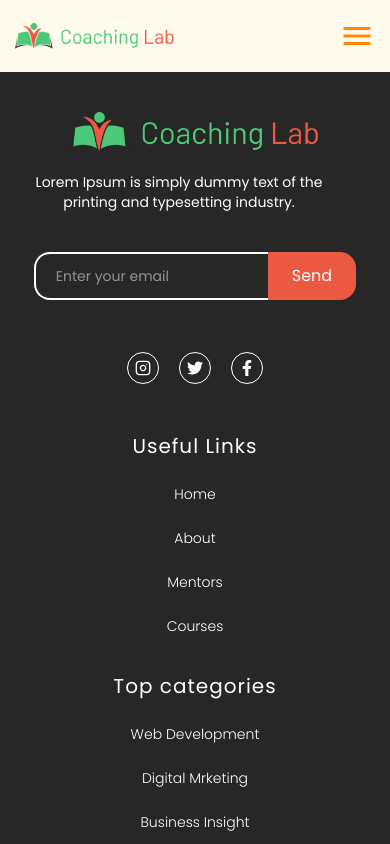
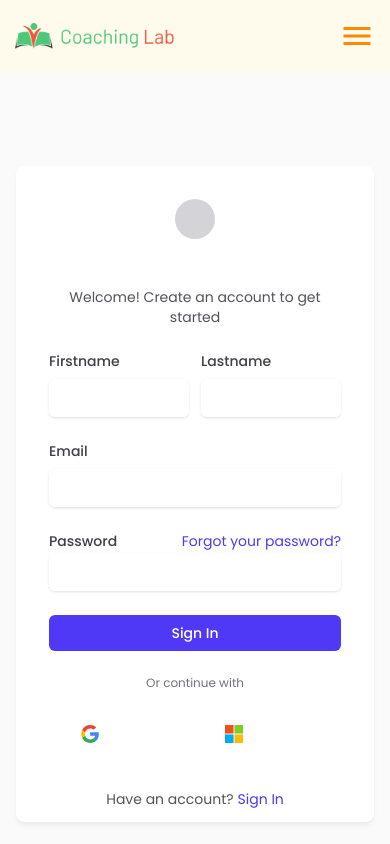
Before and after one commit to VikashFaujdar/computer-classes, a React (Vite) app: page /contact in a window 390 px wide. Shown: the top 844 px of the page. Built offline with nearby package versions, Linux system fonts and the light colour scheme.

Commit message:
add some property of outline

```diff
--- a/src/App.jsx
+++ b/src/App.jsx
@@ -3,6 +3,7 @@ import Home from "./Pages/HomePage/Home"
 import gsap from 'gsap';
 import { ScrollTrigger } from "gsap/ScrollTrigger";
 import { useGSAP } from "@gsap/react";
+import Contact from "./Pages/Contact/Contact"
 
 
 gsap.registerPlugin(ScrollTrigger);
@@ -14,6 +15,7 @@ function App() {
   return (
     <Routes>
       <Route path="/" element={<Home/>}/>
+      <Route path="/contact" element={<Contact/>}/>
     </Routes>
   )
 }
--- /dev/null
+++ b/src/Pages/Contact/Contact.jsx
@@ -0,0 +1,136 @@
+import React, { useState } from 'react'
+
+const Contact = () => {
+
+    const [firstName, setFirstname] = useState('')
+    const [lastName, setlastName] = useState('')
+
+    const submitHandler = (e) => {
+        e.preventDefault()
+        console.log(firstName,lastName)
+
+        setFirstname('');
+        setlastName('')
+    }
+
+    return (
+        <section class="flex min-h-screen bg-zinc-50 px-4 py-16 md:py-32 dark:bg-transparent text-white">
+            <form
+
+            onSubmit={(e)=>{
+                submitHandler(e)
+                console.log("Form Submitted Successfully")
+            }}
+                class="bg-white m-auto h-fit w-full max-w-sm overflow-hidden rounded-lg border shadow-md shadow-zinc-950/5 dark:bg-zinc-900">
+
+                <div class="bg-card -m-px rounded-lg border p-8 pb-6">
+                    <div class="text-center">
+                        <a href="/" aria-label="go home" class="mx-auto block w-fit">
+                            <div class="w-10 h-10 bg-zinc-300 rounded-full mx-auto"></div>
+                        </a>
+                        <h1 class="mb-1 mt-4 text-xl font-semibold">Create a Tailark Account</h1>
+                        <p class="text-sm text-zinc-600 dark:text-zinc-400">
+                            Welcome! Create an account to get started
+                        </p>
+                    </div>
+
+                    <div class="mt-6 space-y-6">
+                        <div class="grid grid-cols-2 gap-3">
+                            <div class="space-y-2">
+                                <label for="firstname" class="block text-sm font-medium text-zinc-700 dark:text-zinc-300">
+                                    Firstname
+                                </label>
+                                <input type="text" id="firstname" name="firstname" required
+
+                                value={firstName}
+                                onChange={(e)=>{
+                                    setFirstname(e.target.value)
+                                }}
+                                    class="w-full rounded-md border px-3 py-2 text-sm shadow-sm focus:border-indigo-500 focus:ring focus:ring-indigo-200 dark:bg-zinc-800 dark:border-zinc-700 dark:text-zinc-100" />
+                            </div>
+                            <div class="space-y-2">
+                                <label for="lastname" class="block text-sm font-medium text-zinc-700 dark:text-zinc-300">
+                                    Lastname
+                                </label>
+                                <input type="text" id="lastname" name="lastname" required
+
+                                value={lastName}
+                                onChange={(e)=>{
+                                    setlastName(e.target.value)
+                                }}
+                                    class="w-full rounded-md border px-3 py-2 text-sm shadow-sm focus:border-indigo-500 focus:ring focus:ring-indigo-200 dark:bg-zinc-800 dark:border-zinc-700 dark:text-zinc-100" />
+                            </div>
+                        </div>
+
+                        <div class="space-y-2">
+                            <label for="email" class="block text-sm font-medium text-zinc-700 dark:text-zinc-300">
+                                Email
+                            </label>
+                            <input type="email" id="email" name="email" required
+                                class="w-full rounded-md border px-3 py-2 text-sm shadow-sm focus:border-indigo-500 focus:ring focus:ring-indigo-200 dark:bg-zinc-800 dark:border-zinc-700 dark:text-zinc-100" />
+                        </div>
+
+                        <div class="space-y-0.5">
+                            <div class="flex items-center justify-between">
+                                <label for="pwd" class="text-sm font-medium text-zinc-700 dark:text-zinc-300">
+                                    Password
+                                </label>
+                                <a href="#" class="text-sm text-indigo-600 hover:underline">Forgot your password?</a>
+                            </div>
+                            <input type="password" id="pwd" name="pwd" required
+                                class="w-full rounded-md border px-3 py-2 text-sm shadow-sm focus:border-indigo-500 focus:ring focus:ring-indigo-200 dark:bg-zinc-800 dark:border-zinc-700 dark:text-zinc-100" />
+                        </div>
+
+                        <button type="submit"
+                            class="w-full rounded-md bg-indigo-600 px-4 py-2 text-white text-sm font-medium hover:bg-indigo-700 focus:outline-none focus:ring-2 focus:ring-indigo-500">
+                            Sign In
+                        </button>
+                    </div>
+
+                    <div class="my-6 grid grid-cols-[1fr_auto_1fr] items-center gap-3">
+                        <hr class="border-dashed" />
+                        <span class="text-xs text-zinc-500">Or continue with</span>
+                        <hr class="border-dashed" />
+                    </div>
+
+                    <div class="grid grid-cols-2 gap-3">
+                        <button type="button"
+                            class="flex items-center justify-center gap-2 rounded-md border px-4 py-2 text-sm font-medium hover:bg-zinc-100 dark:border-zinc-700 dark:hover:bg-zinc-800">
+                            <svg xmlns="http://www.w3.org/2000/svg" width="18" height="18" viewBox="0 0 256 262">
+                                <path fill="#4285f4"
+                                    d="M255.878 133.451c0-10.734-.871-18.567-2.756-26.69H130.55v48.448h71.947c-1.45 12.04-9.283 30.172-26.69 42.356l-.244 1.622l38.755 30.023l2.685.268c24.659-22.774 38.875-56.282 38.875-96.027" />
+                                <path fill="#34a853"
+                                    d="M130.55 261.1c35.248 0 64.839-11.605 86.453-31.622l-41.196-31.913c-11.024 7.688-25.82 13.055-45.257 13.055c-34.523 0-63.824-22.773-74.269-54.25l-1.531.13l-40.298 31.187l-.527 1.465C35.393 231.798 79.49 261.1 130.55 261.1" />
+                                <path fill="#fbbc05"
+                                    d="M56.281 156.37c-2.756-8.123-4.351-16.827-4.351-25.82c0-8.994 1.595-17.697 4.206-25.82l-.073-1.73L15.26 71.312l-1.335.635C5.077 89.644 0 109.517 0 130.55s5.077 40.905 13.925 58.602z" />
+                                <path fill="#eb4335"
+                                    d="M130.55 50.479c24.514 0 41.05 10.589 50.479 19.438l36.844-35.974C195.245 12.91 165.798 0 130.55 0C79.49 0 35.393 29.301 13.925 71.947l42.211 32.783c10.59-31.477 39.891-54.251 74.414-54.251" />
+                            </svg>
+                            Google
+                        </button>
+                        <button type="button"
+                            class="flex items-center justify-center gap-2 rounded-md border px-4 py-2 text-sm font-medium hover:bg-zinc-100 dark:border-zinc-700 dark:hover:bg-zinc-800">
+                            <svg xmlns="http://www.w3.org/2000/svg" width="18" height="18" viewBox="0 0 256 256">
+                                <path fill="#f1511b" d="M121.666 121.666H0V0h121.666z" />
+                                <path fill="#80cc28" d="M256 121.666H134.335V0H256z" />
+                                <path fill="#00adef" d="M121.663 256.002H0V134.336h121.663z" />
+                                <path fill="#fbbc09" d="M256 256.002H134.335V134.336H256z" />
+                            </svg>
+                            Microsoft
+                        </button>
+                    </div>
+                </div>
+
+                <div class="p-3">
+                    <p class="text-center text-sm text-zinc-600 dark:text-zinc-400">
+                        Have an account?
+                        <a href="#" class="ml-1 text-indigo-600 hover:underline">Sign In</a>
+                    </p>
+                </div>
+            </form>
+        </section>
+
+    )
+}
+
+export default Contact
--- a/src/components/Footer.jsx
+++ b/src/components/Footer.jsx
@@ -17,7 +17,7 @@ const Footer = () => {
             <img src={FooterLogo} alt="footer logo" className='h-10' />
             <p className='text-sm my-5 text-white max-w-sm pr-8 font-semi'>Lorem Ipsum is simply dummy text of the printing and typesetting industry.</p>
             <div className="flex justify-center md:justify-start items-center w-full my-5">
-              <input type="text" className='py-3 pl-5 border-2 md:w-xs w-[60vw] rounded-l-2xl border-r-0 border-white bg-transparent text-white text-sm' placeholder='Enter your email' />
+              <input type="text" className='py-3 pl-5 border-2 md:w-xs w-[60vw] rounded-l-2xl border-r-0 outline-0  border-white bg-transparent text-white text-sm' placeholder='Enter your email' />
               <button className='bg-[#EB5942] cursor-pointer hover:bg-green-500 transition-all duration-300 text-white py-3 px-6 rounded-r-2xl'>Send</button>
             </div>
             <div className="icons flex items-center gap-5 my-8">
--- a/src/components/Header.jsx
+++ b/src/components/Header.jsx
@@ -4,6 +4,7 @@ import { RiMenu3Line } from "react-icons/ri";
 import { useGSAP } from '@gsap/react';
 import gsap from 'gsap';
 import Logo from '../assets/Logo-3.png'
+import { Link } from 'react-router-dom';
 
 const Header = () => {
 
@@ -40,16 +41,17 @@ const Header = () => {
         </div>
 
         <nav className='Nav lg:flex items-center space-x-15 hidden'>
-          <a href="" className='active:text-[#4DC879] links transition-all hover:text-[#4DC879] duration-300 text-[15px]'>Home</a>
-          <a href="" className='active:text-[#4DC879] links transition-all hover:text-[#4DC879] duration-300 text-[15px]'>About Us</a>
-          <a href="" className='active:text-[#4DC879] links transition-all hover:text-[#4DC879] duration-300 text-[15px]'>Mentors</a>
-          <a href="" className='active:text-[#4DC879] links transition-all hover:text-[#4DC879] duration-300 text-[15px]'>Courses</a>
+
+          <Link to='' className='active:text-[#4DC879] links transition-all hover:text-[#4DC879] duration-300 text-[15px]'>Home</Link>
+          <Link to='' className='active:text-[#4DC879] links transition-all hover:text-[#4DC879] duration-300 text-[15px]'>About Us</Link>
+          <Link to='' className='active:text-[#4DC879] links transition-all hover:text-[#4DC879] duration-300 text-[15px]'>Mentors</Link>
+          <Link to='' className='active:text-[#4DC879] links transition-all hover:text-[#4DC879] duration-300 text-[15px]'>Courses</Link>
         </nav>
 
         <div className="btnsContainer hidden sm:flex lg:flex-row-reverse lg:gap-12 space-x-10 items-center">
           <RiMenu3Line className='size-10 font-bold text-[#4DC879] transition-all hover:text-orange-300 cursor-pointer' />
           <button className='py-3 rounded-2xl px-6 border-1 border-zinc-500 text-zinc-500 transition-all hover:bg-[#4DC879] hover:border-[#4DC879] hover:text-zinc-50'>
-            Register Now
+            <Link to='/contact'>Register Now</Link>
           </button>
         </div>
 
@@ -61,10 +63,10 @@ const Header = () => {
       </div>
 
       <nav className={showmenu == true ? ' fixed top-18  -left-[120%] transition-all duration-500 w-full h-screen  z-50' : 'md:hidden items-start pl-5 pt-4 transition-all duration-500 text-xs font-normal space-y-5 fixed left-0 top-18   flex z-50 flex-col bg-[#FEFBEC] h-screen w-[400px]'}>
-        <a href="">Home</a>
-        <a href="">About Us</a>
-        <a href="">Mentors</a>
-        <a href="">Courses</a>
+        <Link to=''>Home</Link>
+        <Link to=''>About Us</Link>
+        <Link to=''>Mentors</Link>
+        <Link to=''>Courses</Link>
       </nav>
     </div>
   )
```
